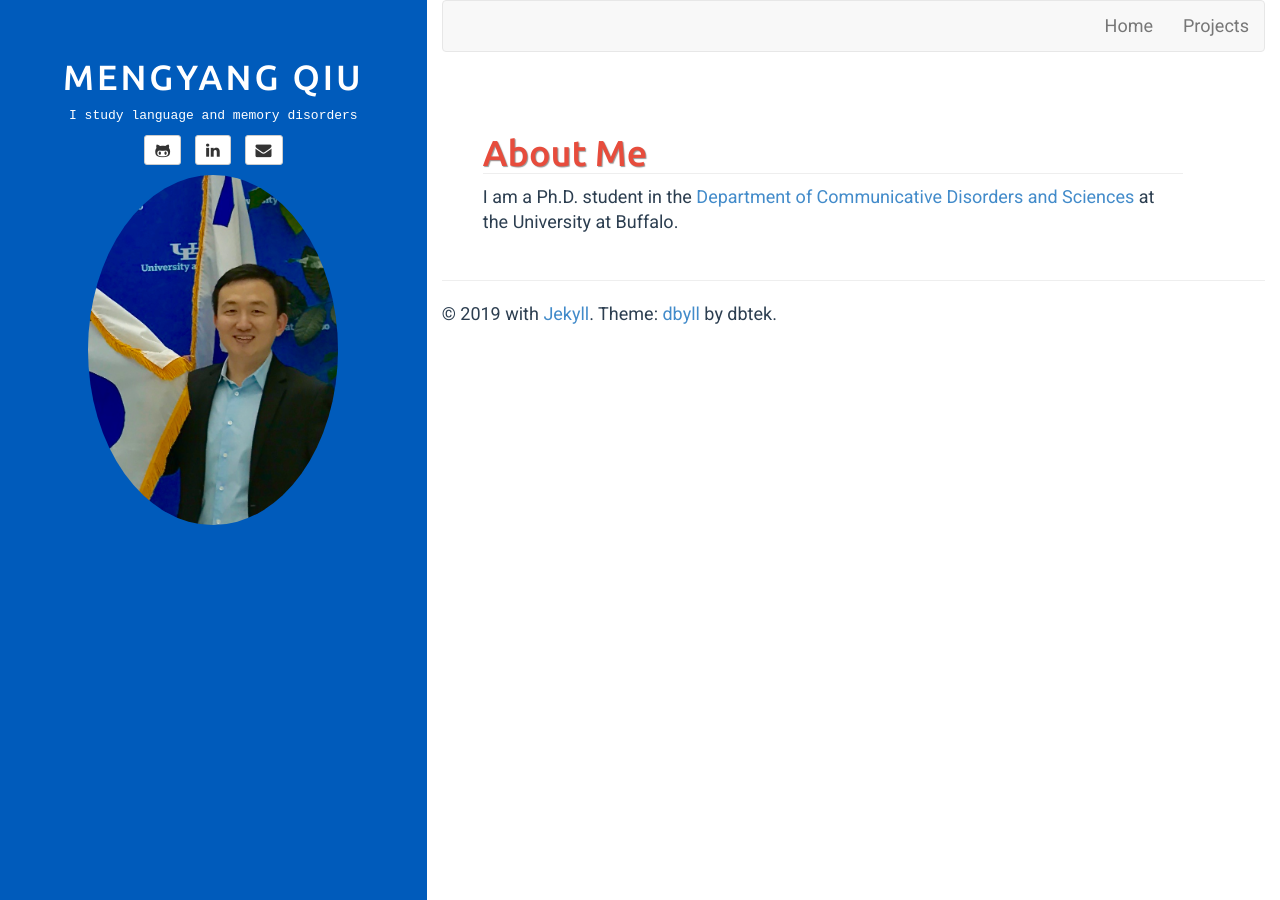
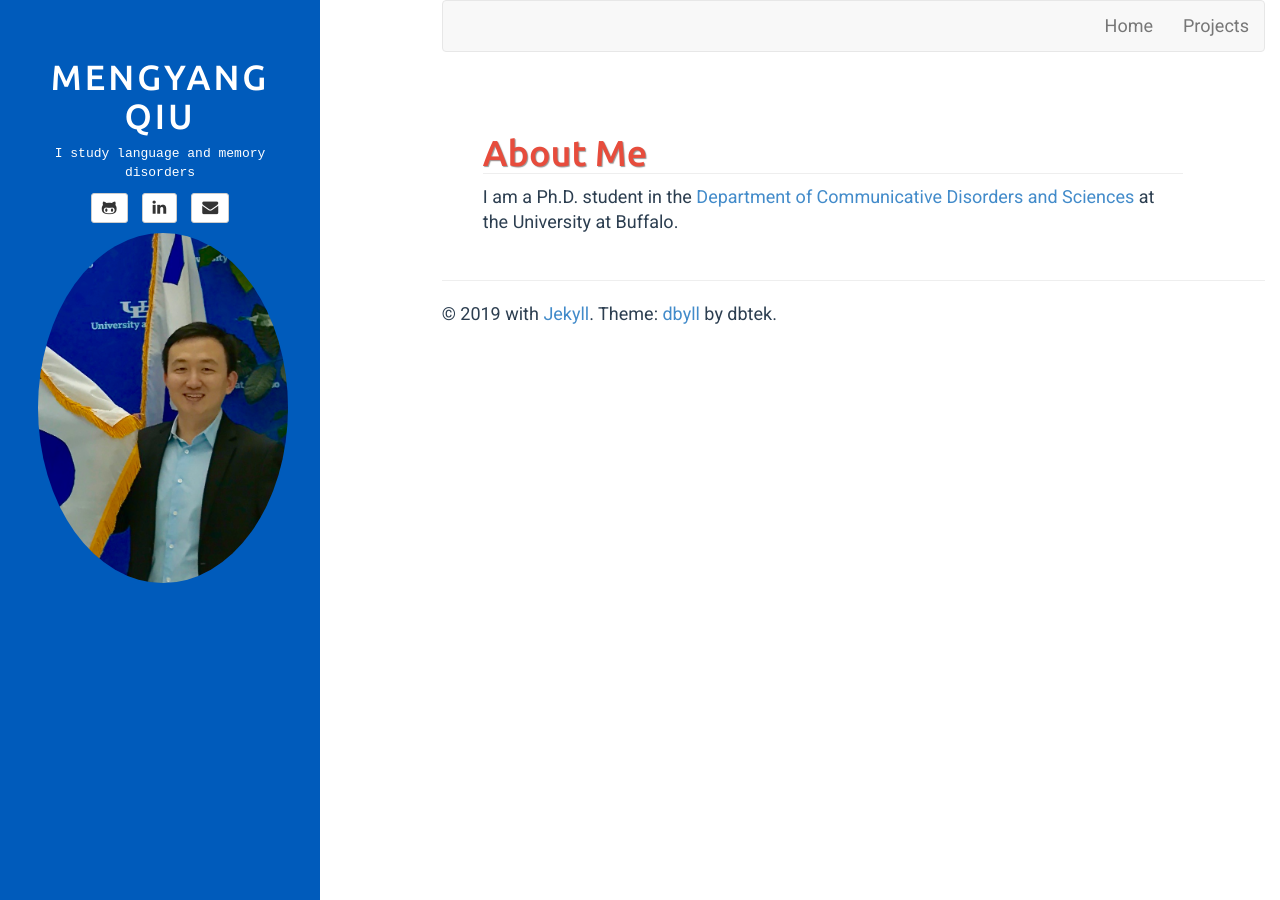
Before and after one commit to mengyangq/mengyangq.github.io, a Jekyll site: the page built from index.html, in a window 1280 px wide. Built offline with Jekyll 4.4.1, drawn with Linux system fonts in a browser that asks for light colours.

Commit message:
Update default.html

```diff
--- a/_includes/default.html
+++ b/_includes/default.html
@@ -92,7 +92,7 @@
 	</div>-->
 
 
-	<div class="col-sm-4 sidebar hidden-xs" style="{% if site.sidebar_background_image %}background: url({{site.sidebar_background_image}}) no-repeat center center !important;{% endif %}">
+	<div class="col-sm-3 sidebar hidden-xs" style="{% if site.sidebar_background_image %}background: url({{site.sidebar_background_image}}) no-repeat center center !important;{% endif %}">
 		{% include sidebar.html %}
 	</div>
 
```
